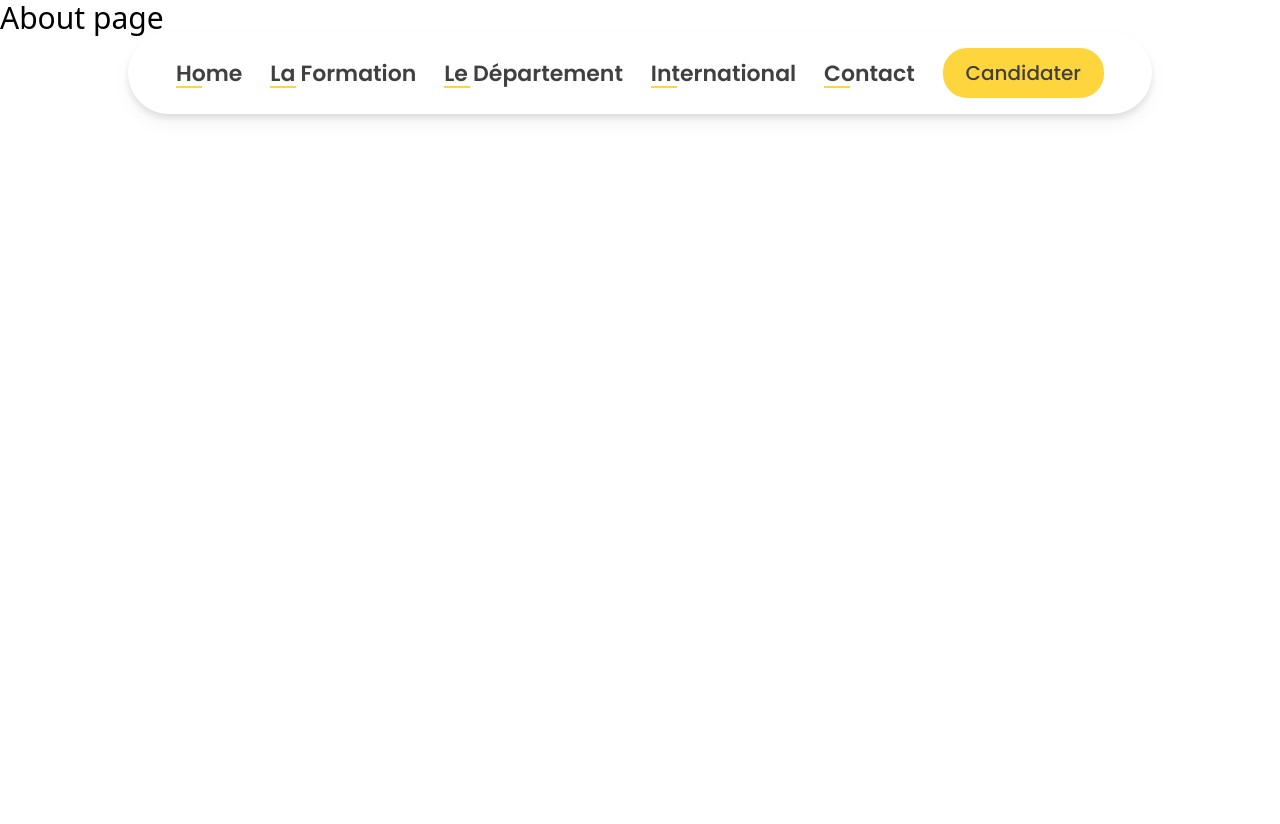
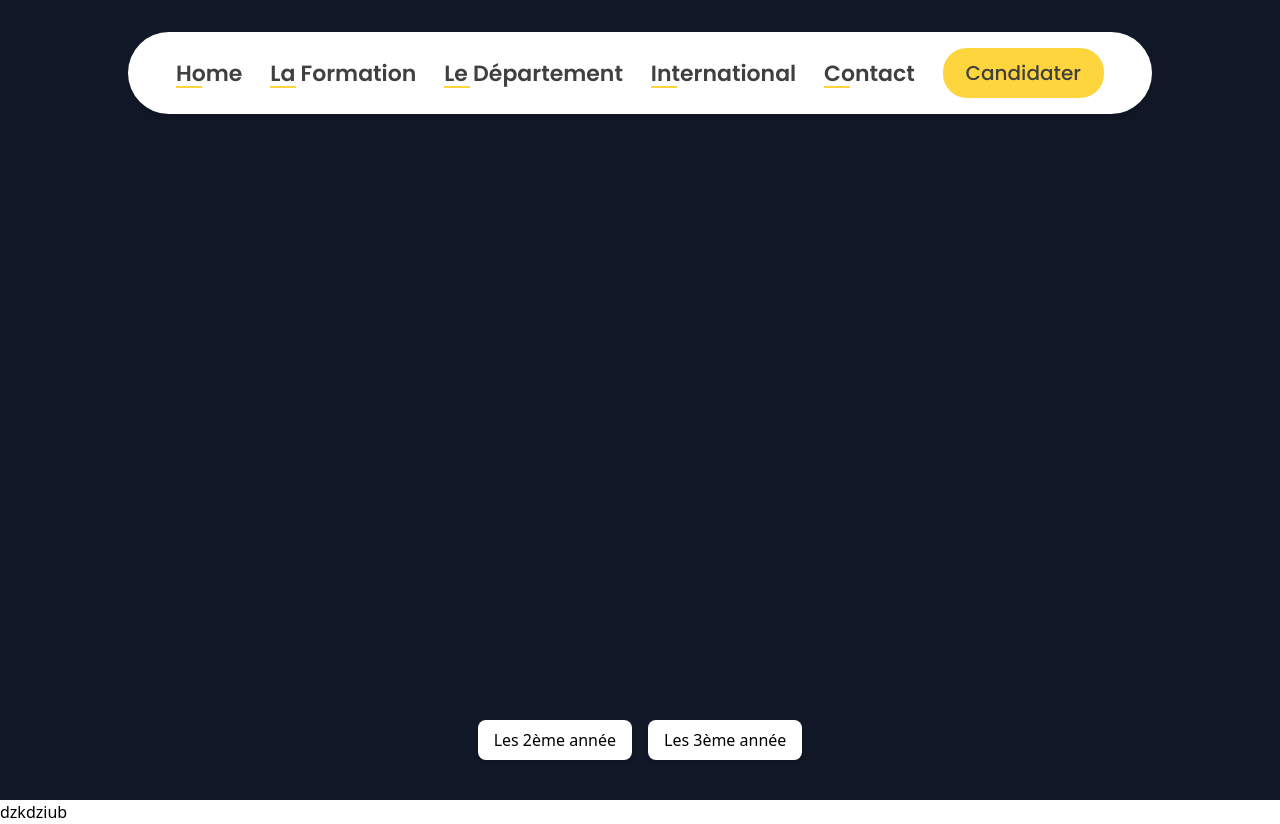
Before and after one commit to OHNIMUS-Leopold/refonte-MMI, a Nuxt app: page /about in a window 1280 px wide. Before the commit the page ends 800 px from the top, so only its background shows below. Built offline with nearby package versions, Linux system fonts and the light colour scheme.

Commit message:
animation de test

```diff
--- a/pages/about.vue
+++ b/pages/about.vue
@@ -1,7 +1,74 @@
 <template>
+    <div class="relative w-full h-screen flex items-center justify-center bg-gray-900">
+        <div class="relative w-full h-full overflow-hidden">
+            <video
+                v-if="currentVideo"
+                :src="currentVideo"
+                autoplay
+                muted
+                loop
+                class="w-full h-full"
+                @ended="onVideoEnded"
+            ></video>
+        </div>
+
+
+        <div class="absolute bottom-10 flex space-x-4">
+            <button
+                v-for="year in otherYears"
+                :key="year"
+                @click="changeYear(year)"
+                class="px-4 py-2 bg-white text-black rounded-lg shadow-md hover:bg-gray-200"
+            >
+                Les {{ year }}ème année
+            </button>
+        </div>
+    </div>
     <div>
-        <h1 class="text-3xl">
-            About page
-        </h1>
+        dzkdziub
     </div>
 </template>
+
+
+
+
+<script setup lang="ts">
+import { ref, computed } from 'vue';
+
+const currentYear = ref(1);
+const isTransitioning = ref(false);
+
+const videoFiles = import.meta.glob('@/assets/videos/**/*.mp4', { eager: true });
+
+function getAssetPath(relativePath: string): string {
+    const videoFile = videoFiles[`/assets/videos${relativePath}`];
+    return videoFile && typeof videoFile === 'object' && 'default' in videoFile ? (videoFile.default as string) : '';
+}
+
+const currentVideo = ref<string>(getAssetPath(`/stills/still-${currentYear.value}.mp4`));
+
+const otherYears = computed(() => {
+    return [1, 2, 3].filter(year => year !== currentYear.value);
+});
+
+function changeYear(newYear: number) {
+    if (isTransitioning.value) return;
+
+    const transitionVideo = getAssetPath(`/transitions/transition-${currentYear.value}-to-${newYear}.mp4`);
+    currentVideo.value = transitionVideo;
+    isTransitioning.value = true;
+
+    setTimeout(() => {
+        currentYear.value = newYear;
+        currentVideo.value = getAssetPath(`/stills/still-${newYear}.mp4`);
+        isTransitioning.value = false;
+    }, 5000); // Durée de la vidéo de transition
+}
+
+function onVideoEnded() {
+    if (isTransitioning.value) {
+        currentVideo.value = getAssetPath(`/stills/still-${currentYear.value}.mp4`);
+        isTransitioning.value = false;
+    }
+}
+</script>
```
